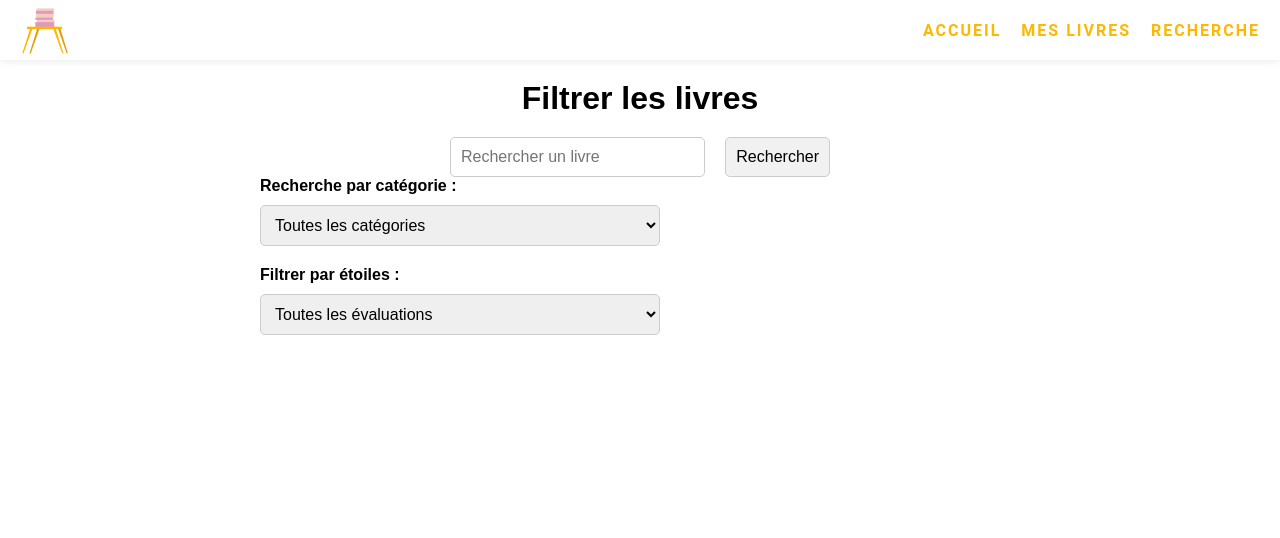
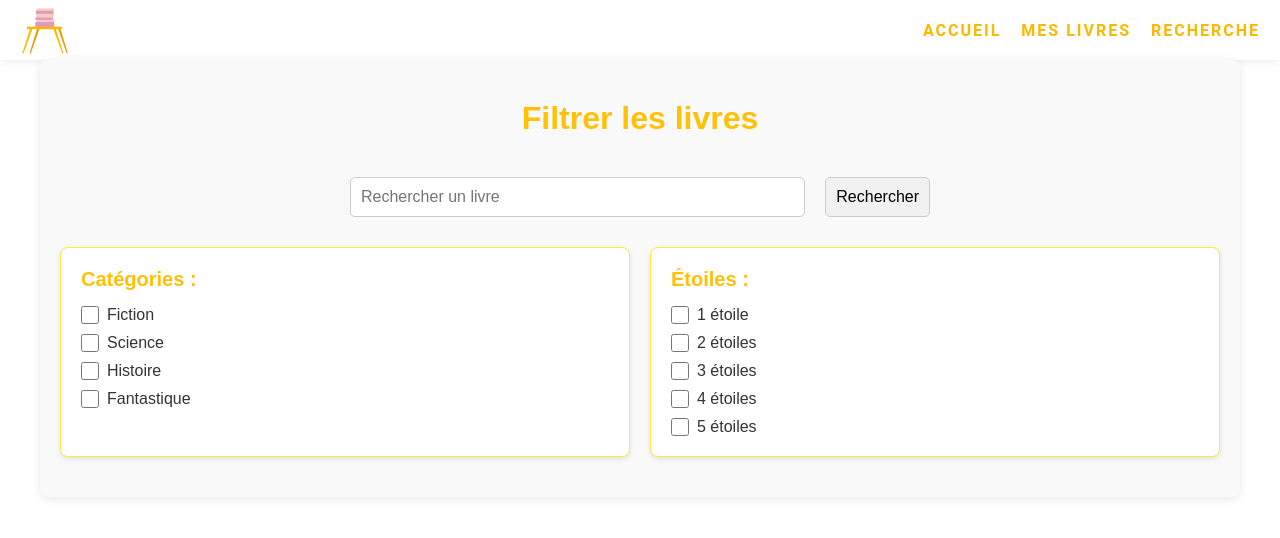
Before and after one commit to teo-crth/au-detour-des-mots, a React (Vite) app: page /recherche in a window 1280 px wide. Shown: the top 538 px of the page. Built offline with nearby package versions, Linux system fonts and the light colour scheme.

Commit message:
checkbox V1.2

```diff
--- a/src/pages/searchPage/SearchPage.jsx
+++ b/src/pages/searchPage/SearchPage.jsx
@@ -3,46 +3,64 @@ import './searchPage.css';
 import SearchBar from '../../components/searchBar/SearchBar';
 
 const SearchPage = () => {
-    // États pour stocker les valeurs des filtres
-    const [category, setCategory] = useState(''); // Catégorie sélectionnée
-    const [stars, setStars] = useState(''); // Nombre d'étoiles sélectionnées
+    const [selectedCategories, setSelectedCategories] = useState([]); // Catégories sélectionnées
+    const [selectedStars, setSelectedStars] = useState([]); // Étoiles sélectionnées
+
+    const handleCategoryChange = (category) => {
+        setSelectedCategories((prev) =>
+            prev.includes(category)
+                ? prev.filter((item) => item !== category)
+                : [...prev, category]
+        );
+    };
+
+    const handleStarsChange = (star) => {
+        setSelectedStars((prev) =>
+            prev.includes(star)
+                ? prev.filter((item) => item !== star)
+                : [...prev, star]
+        );
+    };
 
     return (
         <div className="search-page">
-            <h1>Filtrer les livres</h1> {/* Titre principal */}
-            < SearchBar />
+            <h1 className="title">Filtrer les livres</h1>
+            <div className="top-bar">
+                <SearchBar />
+            </div>
             <div className="filter-container">
-                {/* Champ de sélection pour filtrer par catégorie */}
                 <div className="filter-item">
-                    <label htmlFor="category">Recherche par catégorie :</label>
-                    <select
-                        id="category"
-                        value={category}
-                        onChange={(e) => setCategory(e.target.value)}
-                    >
-                        <option value="">Toutes les catégories</option>
-                        <option value="fiction">Fiction</option>
-                        <option value="science">Science</option>
-                        <option value="history">Histoire</option>
-                        <option value="fantasy">Fantastique</option>
-                    </select>
+                    <h3>Catégories :</h3>
+                    <div className="checkbox-group">
+                        {['Fiction', 'Science', 'Histoire', 'Fantastique'].map((category) => (
+                            <label key={category}>
+                                <input
+                                    type="checkbox"
+                                    value={category.toLowerCase()}
+                                    checked={selectedCategories.includes(category.toLowerCase())}
+                                    onChange={() => handleCategoryChange(category.toLowerCase())}
+                                />
+                                {category}
+                            </label>
+                        ))}
+                    </div>
                 </div>
 
-                {/* Champ de sélection pour filtrer par nombre d'étoiles */}
                 <div className="filter-item">
-                    <label htmlFor="stars">Filtrer par étoiles :</label>
-                    <select
-                        id="stars"
-                        value={stars}
-                        onChange={(e) => setStars(e.target.value)}
-                    >
-                        <option value="">Toutes les évaluations</option>
-                        <option value="1">1 étoile</option>
-                        <option value="2">2 étoiles</option>
-                        <option value="3">3 étoiles</option>
-                        <option value="4">4 étoiles</option>
-                        <option value="5">5 étoiles</option>
-                    </select>
+                    <h3>Étoiles :</h3>
+                    <div className="checkbox-group">
+                        {[1, 2, 3, 4, 5].map((star) => (
+                            <label key={star}>
+                                <input
+                                    type="checkbox"
+                                    value={star}
+                                    checked={selectedStars.includes(star)}
+                                    onChange={() => handleStarsChange(star)}
+                                />
+                                {star} étoile{star > 1 ? 's' : ''}
+                            </label>
+                        ))}
+                    </div>
                 </div>
             </div>
         </div>
--- a/src/pages/searchPage/searchPage.css
+++ b/src/pages/searchPage/searchPage.css
@@ -1,37 +1,83 @@
+:root {
+    --yellow-light: #ffeb3b;
+    --yellow-dark: #ffc107;
+    --text-dark: #333;
+    --background-light: #f9f9f9;
+}
+
 .search-page {
-    padding: 20px;
-    max-width: 800px;
+    padding: 40px 20px;
+    max-width: 1200px;
     margin: 0 auto;
     font-family: Arial, sans-serif;
+    background-color: var(--background-light);
+    border-radius: 8px;
+    box-shadow: 0px 2px 10px rgba(0, 0, 0, 0.1);
 }
 
-h1 {
+.title {
     text-align: center;
+    font-size: 2rem;
+    color: var(--yellow-dark);
     margin-bottom: 20px;
+}
+
+.top-bar {
+    display: flex;
+    justify-content: center;
+    margin-bottom: 30px;
 }
 
 .filter-container {
     display: flex;
-    flex-direction: column;
+    justify-content: space-between;
     gap: 20px;
+    flex-wrap: wrap;
 }
 
 .filter-item {
+    flex: 1;
+    min-width: 300px;
+    padding: 20px;
+    background-color: white;
+    border: 1px solid var(--yellow-light);
+    border-radius: 8px;
+    box-shadow: 0px 2px 5px rgba(0, 0, 0, 0.1);
+}
+
+.filter-item h3 {
+    margin-bottom: 15px;
+    color: var(--yellow-dark);
+    font-size: 1.25rem;
+}
+
+.checkbox-group {
     display: flex;
     flex-direction: column;
     gap: 10px;
 }
 
 label {
-    font-size: 16px;
-    font-weight: bold;
+    display: flex;
+    align-items: center;
+    gap: 8px;
+    font-size: 1rem;
+    color: var(--text-dark);
+    cursor: pointer;
 }
 
-select {
-    padding: 10px;
-    font-size: 16px;
-    border-radius: 5px;
-    border: 1px solid #ccc;
-    width: 100%;
-    max-width: 400px;
+input[type="checkbox"] {
+    width: 18px;
+    height: 18px;
+    cursor: pointer;
 }
+
+input[type="checkbox"]:checked {
+    accent-color: var(--yellow-dark);
+}
+
+@media (max-width: 768px) {
+    .filter-container {
+        flex-direction: column;
+    }
+}
```
Also changed, not shown: src/pages/searchPage/dev.SearchPage.jsx (deleted, +0 -59 lines), src/pages/searchPage/devSearchPage.jsx (added, +52 -0 lines).
